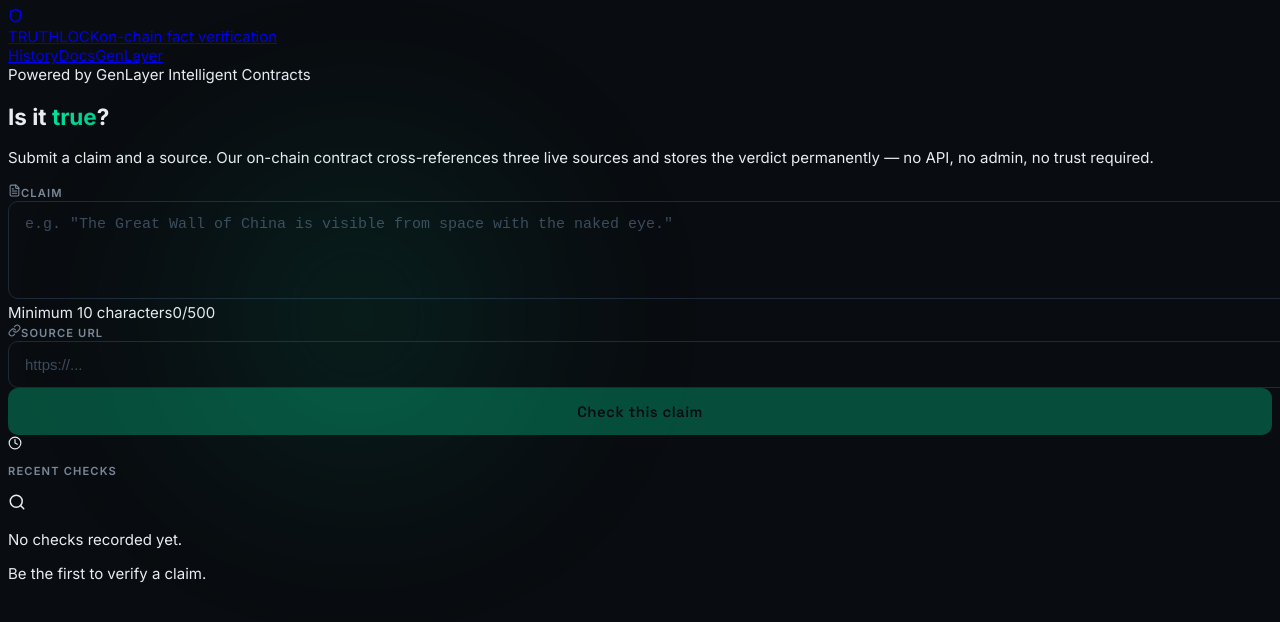
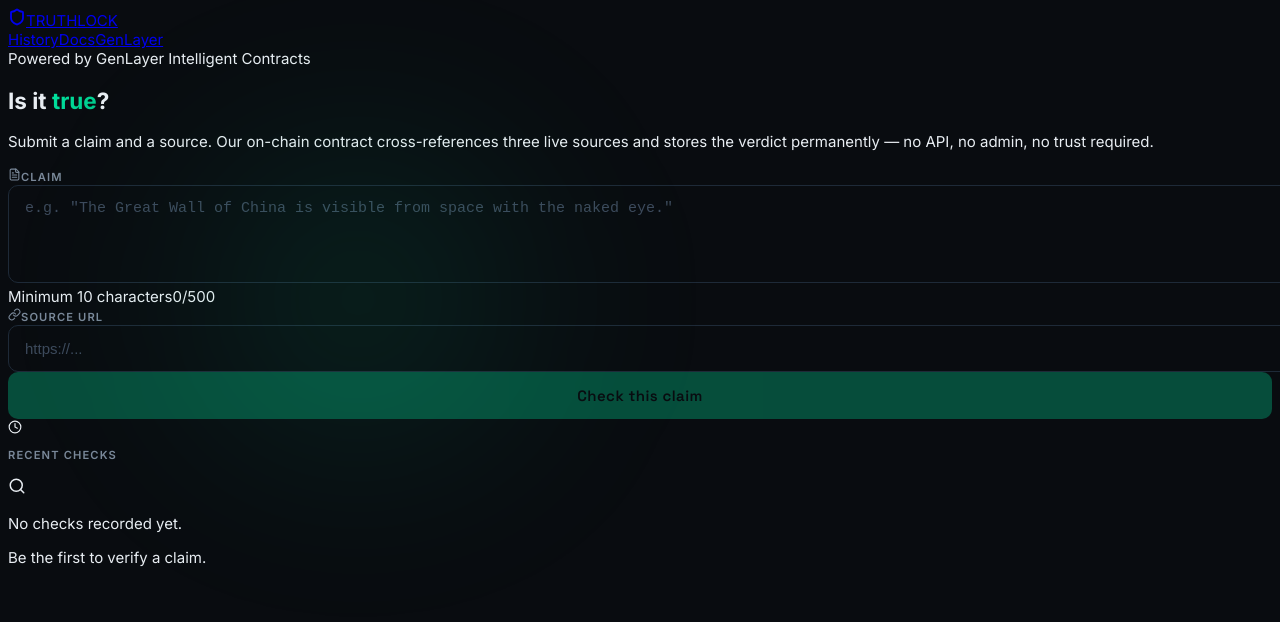
Before and after one commit to habte-selassie27/Consensus--Fact, a Next.js app in the folder frontend/: page / in a window 1280 px wide. Shown: the top 622 px of the page. Built offline with nearby package versions, Linux system fonts and the light colour scheme.

Commit message:
fix(ui): simplify navbar layout with clean spacing and proper alignment
Shield icon and TRUTHLOCK text were overlapping. Removed extra subtitle
text and bloat. Simplified nav links to clean text with hover states.
GenLayer badge uses subtle border treatment.

```diff
--- a/frontend/components/Navbar.tsx
+++ b/frontend/components/Navbar.tsx
@@ -3,25 +3,20 @@
 
 export default function Navbar() {
   return (
-    <header className="sticky top-0 z-50 border-b border-line/60 bg-void/70 backdrop-blur-xl supports-[backdrop-filter]:bg-void/50">
+    <header className="sticky top-0 z-50 border-b border-border bg-void/95 backdrop-blur-sm">
       <div className="mx-auto flex h-14 max-w-page items-center justify-between px-5">
-        <Link href="/" className="flex items-center gap-2.5 group">
-          <div className="flex h-7 w-7 items-center justify-center rounded-md bg-signal/10 text-signal transition-colors group-hover:bg-signal/15">
-            <Shield size={15} strokeWidth={2.5} />
-          </div>
-          <span className="font-display text-base font-bold tracking-wide">
+        <Link href="/" className="flex items-center gap-2">
+          <Shield size={18} className="text-signal" strokeWidth={2.5} />
+          <span className="font-display text-sm font-bold tracking-wide">
             <span className="text-signal">TRUTH</span>
             <span className="text-ink">LOCK</span>
           </span>
-          <span className="hidden font-mono text-[0.6rem] text-ink-ghost sm:inline">
-            on-chain fact verification
-          </span>
         </Link>
 
-        <nav className="flex items-center gap-1">
+        <nav className="flex items-center gap-4">
           <Link
             href="/history"
-            className="rounded-md px-3 py-1.5 text-sm font-medium text-ink-dim transition-colors hover:bg-line/50 hover:text-ink"
+            className="text-sm text-ink-dim hover:text-ink transition-colors"
           >
             History
           </Link>
@@ -29,7 +24,7 @@
             href="https://docs.genlayer.com"
             target="_blank"
             rel="noopener noreferrer"
-            className="rounded-md px-3 py-1.5 text-sm font-medium text-ink-dim transition-colors hover:bg-line/50 hover:text-ink"
+            className="text-sm text-ink-dim hover:text-ink transition-colors"
           >
             Docs
           </a>
@@ -37,7 +32,7 @@
             href="https://genlayer.com"
             target="_blank"
             rel="noopener noreferrer"
-            className="ml-2 hidden rounded-lg border border-signal/30 bg-signal/5 px-3 py-1.5 font-mono text-xs font-medium text-signal transition-all hover:bg-signal/10 hover:border-signal/50 sm:inline-block"
+            className="rounded-md border border-signal/30 px-3 py-1 font-mono text-xs text-signal hover:bg-signal/10 transition-colors"
           >
             GenLayer
           </a>
```
